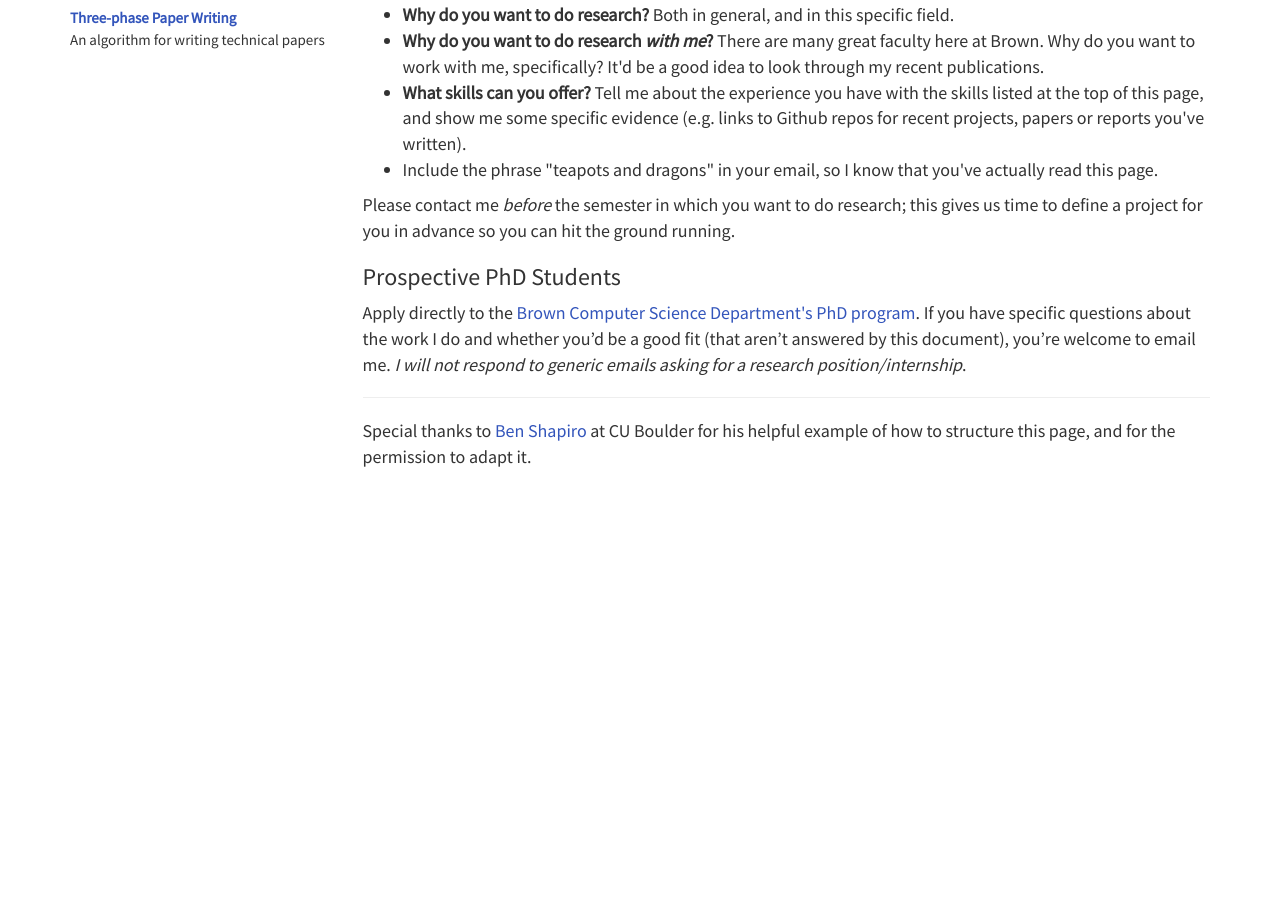
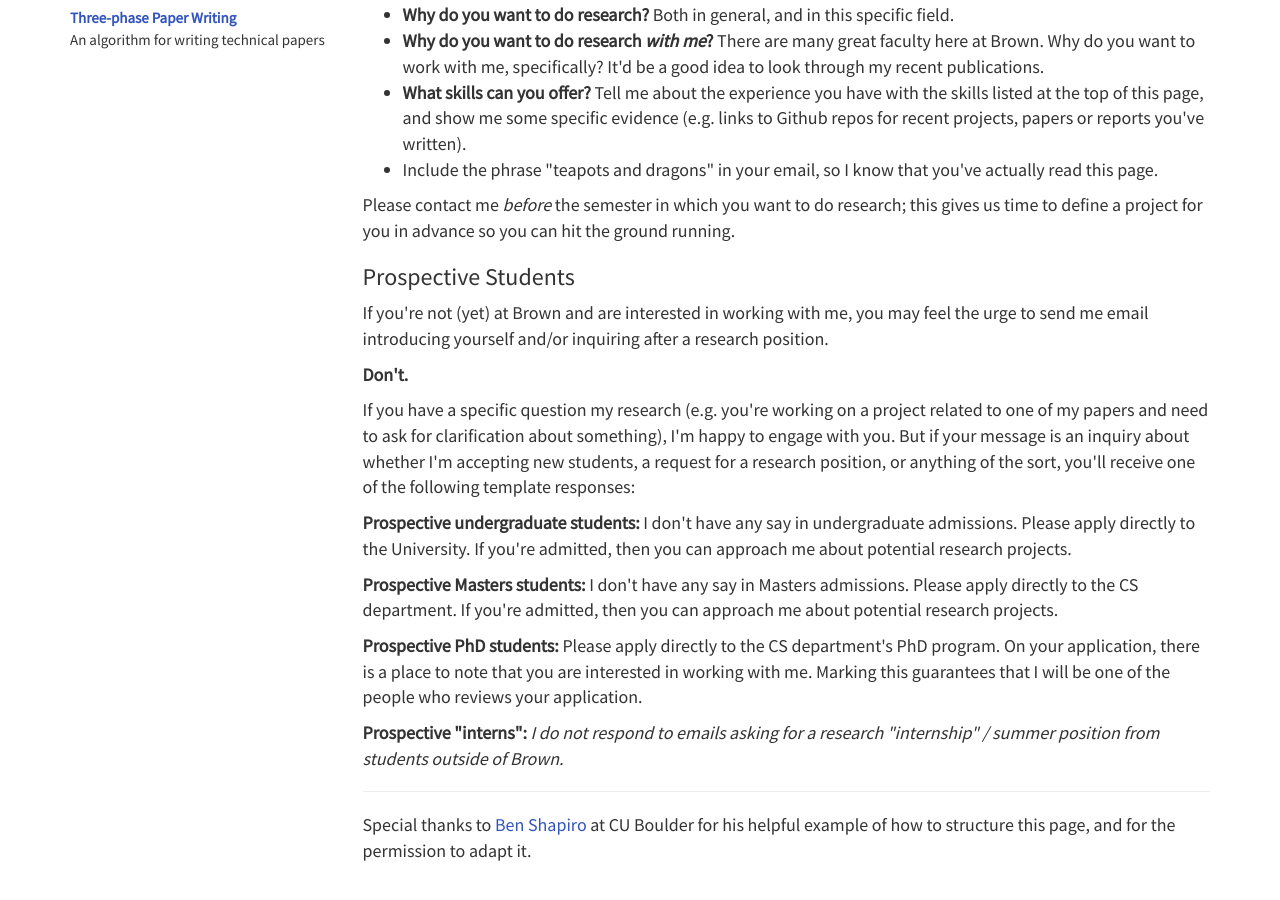
Before and after one commit to dritchie/dritchie.github.io, a Jekyll site: the page built from prospective_students.html, in a window 1280 px wide and 900 px high, scrolled down 1045 px. Built offline with Jekyll 4.4.1, drawn with Linux system fonts in a browser that asks for light colours; before the commit the page ends 1550 px from its top, so only the background shows below that.

Commit message:
Update prospective students wording.

```diff
--- a/prospective_students.html
+++ b/prospective_students.html
@@ -54,10 +54,36 @@ layout: post
 </p>
 
 
-<h3>Prospective PhD Students</h3>
+<h3>Prospective Students</h3>
 
 <p>
-	Apply directly to the <a target='_blank' href='http://cs.brown.edu/degrees/doctoral/'>Brown Computer Science Department's PhD program</a>. If you have specific questions about the work I do and whether you’d be a good fit (that aren’t answered by this document), you’re welcome to email me. <i>I will not respond to generic emails asking for a research position/internship</i>.
+	If you're not (yet) at Brown and are interested in working with me, you may feel the urge to send me email introducing yourself and/or inquiring after a research position.
+</p>
+
+<p>
+	<strong>Don't.</strong>
+</p>
+
+<p>
+	If you have a specific question my research (e.g. you're working on a project related to one of my papers and need to ask for clarification about something), I'm happy to engage with you. But if your message is an inquiry about whether I'm accepting new students, a request for a research position, or anything of the sort, you'll receive one of the following template responses:
+</p>
+
+<p>
+	<strong>Prospective undergraduate students:</strong> I don't have any say in undergraduate admissions. Please apply directly to the University. If you're admitted, then you can approach me about potential research projects.
+</p>
+
+<p>
+	<strong>Prospective Masters students:</strong> I don't have any say in Masters admissions. Please apply directly to the CS department. If you're admitted, then you can approach me about potential research projects.
+</p>
+
+<p>
+	<strong>Prospective PhD students:</strong> Please apply directly to the CS department's PhD program.  On your application, there is a place to note that you are interested in working with me. Marking this guarantees that I will be one of the people who reviews your application.
+
+	<!-- <a target='_blank' href='http://cs.brown.edu/degrees/doctoral/'>Brown Computer Science Department's PhD program</a>. If you have specific questions about the work I do and whether you’d be a good fit (that aren’t answered by this document), you’re welcome to email me. <i>I will not respond to generic emails asking for a research position/internship</i>. -->
+</p>
+
+<p>
+	<strong>Prospective "interns":</strong> <i>I do not respond to emails asking for a research "internship" / summer position from students outside of Brown.</i>
 </p>
 
 <hr/>
```
